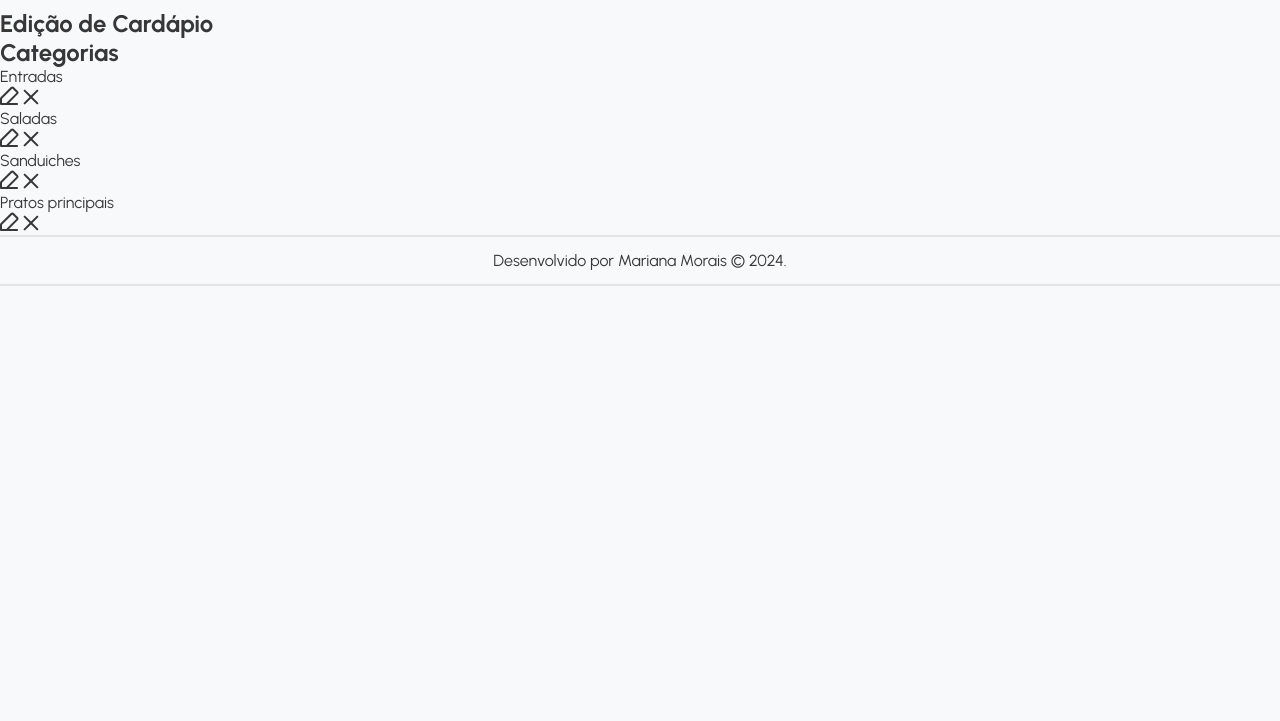
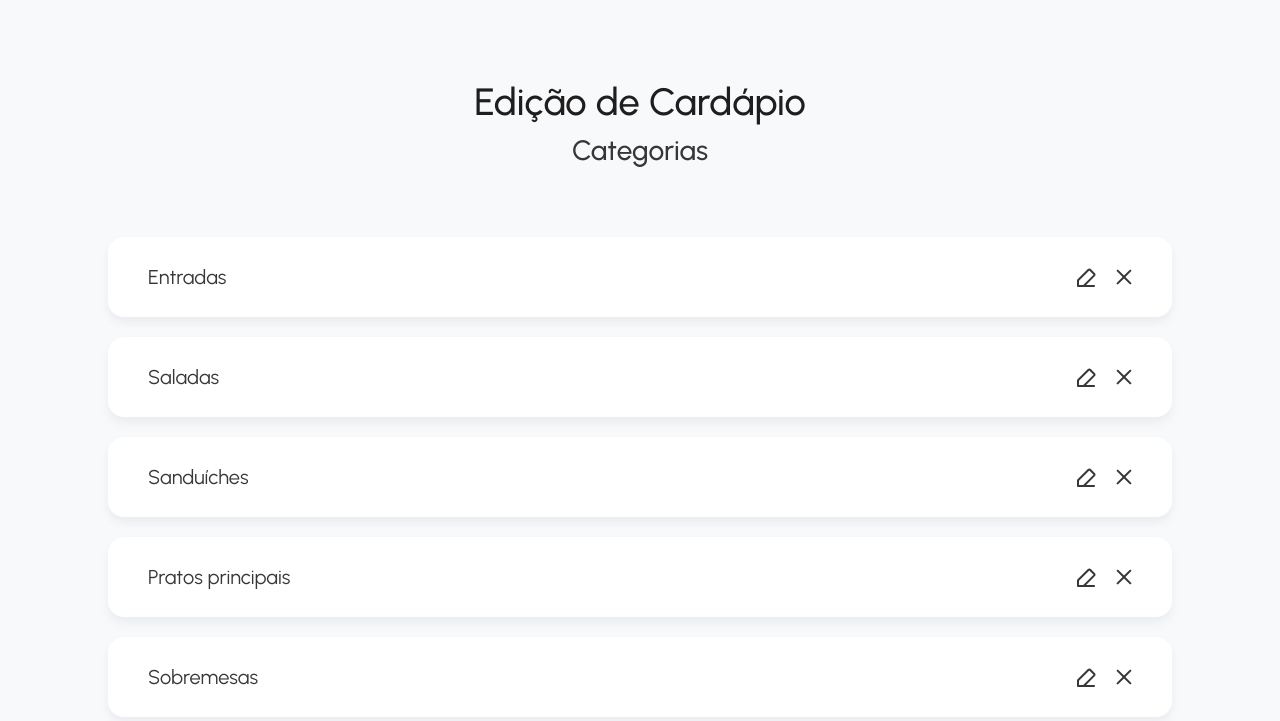
Before and after one commit to moraismariana/painel-admin, a plain HTML site: page cardapio/index.html in a window 1280 px wide. Shown: the part 79-800 px from the top of the page. Drawn offline with Linux system fonts and the light colour scheme.

Commit message:
Cardápio

```diff
--- /dev/null
+++ b/assets/js/modules/cardapio-lista.js
@@ -0,0 +1,12 @@
+export default function cardapioLista() {
+  /* Função para alterar a estilização quando a lista de categorias for muito grande */
+
+  const itensLista = document.querySelectorAll(".cardapio-nav-item");
+  const cardapioConteudo = document.querySelector(".cardapio-conteudo");
+
+  if (itensLista && cardapioConteudo) {
+    if (itensLista.length >= 5) {
+      cardapioConteudo.dataset.listaGrande = "true";
+    }
+  }
+}
--- a/assets/js/script.js
+++ b/assets/js/script.js
@@ -0,0 +1,3 @@
+import cardapioLista from "./modules/cardapio-lista.js";
+
+cardapioLista();
--- /dev/null
+++ b/assets/style/scss/cardapio/_cardapio.scss
@@ -0,0 +1,75 @@
+#cardapio {
+  min-height: 100svh;
+  position: relative;
+  .footer {
+    position: absolute;
+    width: 100%;
+    bottom: 0;
+  }
+}
+
+// PROBLEMA QUANDO LISTA TEM MUITOS ITENS
+.cardapio-conteudo {
+  position: relative;
+  top: calc(50svh - 100px);
+  transform: translateY(-50%);
+  @include resp-height(800px) {
+    position: static;
+    transform: none;
+  }
+}
+
+.cardapio-conteudo[data-lista-grande="true"] {
+  position: static;
+  transform: none;
+}
+
+.cardapio-intro {
+  @include container;
+  text-align: center;
+  margin-top: $s8;
+  margin-bottom: $s8;
+  h1 {
+    @include title-1;
+    color: $c1;
+    margin-bottom: $s1;
+  }
+  h2 {
+    @include title-2;
+    color: $c2;
+  }
+}
+
+.cardapio-nav {
+  @include container;
+  padding-bottom: $s10 + px-rem(51px);
+
+  ul {
+    display: flex;
+    flex-direction: column;
+    gap: $s4;
+  }
+  li {
+    @include box-shadow;
+    padding: 0;
+    display: flex;
+    justify-content: space-between;
+    cursor: pointer;
+    & > a {
+      display: block;
+      // background-color: azure;
+      @include text-1;
+      padding: $s5 $s6;
+      width: 100%;
+      align-items: center;
+    }
+    & > div {
+      box-sizing: border-box;
+      min-width: 135px;
+      padding: $s5 $s6;
+      display: flex;
+      align-items: center;
+      gap: $s4;
+    }
+  }
+}
--- a/assets/style/scss/style.scss
+++ b/assets/style/scss/style.scss
@@ -13,3 +13,6 @@
 
 // Painel de Administração
 @import "./painel-admin/painel-admin";
+
+// Cardápio
+@import "./cardapio/cardapio";
--- a/cardapio/index.html
+++ b/cardapio/index.html
@@ -20,55 +20,67 @@
     <header class="header">
         <img src="../assets/img/logo.svg" alt="Logo Mariana Morais">
     </header>
-    <div class="cardapio-conteudo">
+    <div class="cardapio-conteudo" data-lista-grande="false">
         <article class="cardapio-intro">
             <h1>Edição de Cardápio</h1>
             <h2>Categorias</h2>
         </article>
-        <section class="cardapio-categorias">
+        <section class="cardapio-nav">
             <ul>
-                <li>
+                <li class="cardapio-nav-item">
                     <a href="../categoria/">
                         <p>Entradas</p>
+                    </a>
                     <div>
                         <a href="../"><img src="../assets/img/edit.svg" alt="Editar categoria"></a>
                         <a href="../"><img src="../assets/img/delete.svg" alt="Deletar categoria"></a>
                     </div>
-                    </a>
                 </li>
-                <li>
+                <li class="cardapio-nav-item">
                     <a href="../categoria/">
                         <p>Saladas</p>
+                    </a>
                     <div>
                         <a href="../"><img src="../assets/img/edit.svg" alt="Editar categoria"></a>
                         <a href="../"><img src="../assets/img/delete.svg" alt="Deletar categoria"></a>
                     </div>
+                </li>
+                <li class="cardapio-nav-item">
+                    <a href="../categoria/">
+                        <p>Sanduíches</p>
                     </a>
-                </li>
-                <li>
-                    <a href="../categoria/">
-                        <p>Sanduiches</p>
                     <div>
                         <a href="../"><img src="../assets/img/edit.svg" alt="Editar categoria"></a>
                         <a href="../"><img src="../assets/img/delete.svg" alt="Deletar categoria"></a>
                     </div>
-                    </a>
                 </li>
-                <li>
+                <li class="cardapio-nav-item">
                     <a href="../categoria/">
                         <p>Pratos principais</p>
+                    </a>
                     <div>
                         <a href="../"><img src="../assets/img/edit.svg" alt="Editar categoria"></a>
                         <a href="../"><img src="../assets/img/delete.svg" alt="Deletar categoria"></a>
                     </div>
+                </li>
+                <li class="cardapio-nav-item">
+                    <a href="../categoria/">
+                        <p>Sobremesas</p>
                     </a>
+                    <div>
+                        <a href="../"><img src="../assets/img/edit.svg" alt="Editar categoria"></a>
+                        <a href="../"><img src="../assets/img/delete.svg" alt="Deletar categoria"></a>
+                    </div>
                 </li>
+
             </ul>
         </section>
     </div>
     <footer class="footer">
         <p>Desenvolvido por Mariana Morais © 2024.</p>
     </footer>
+
+    <script type="module" src="../assets/js/script.js"></script>
 </body>
 
 </html>
```
Also changed, not shown: assets/style/css/style.css, assets/style/scss/cardapio/cardapio.scss (deleted). Lines whose indentation alone changed are shown as unchanged.
